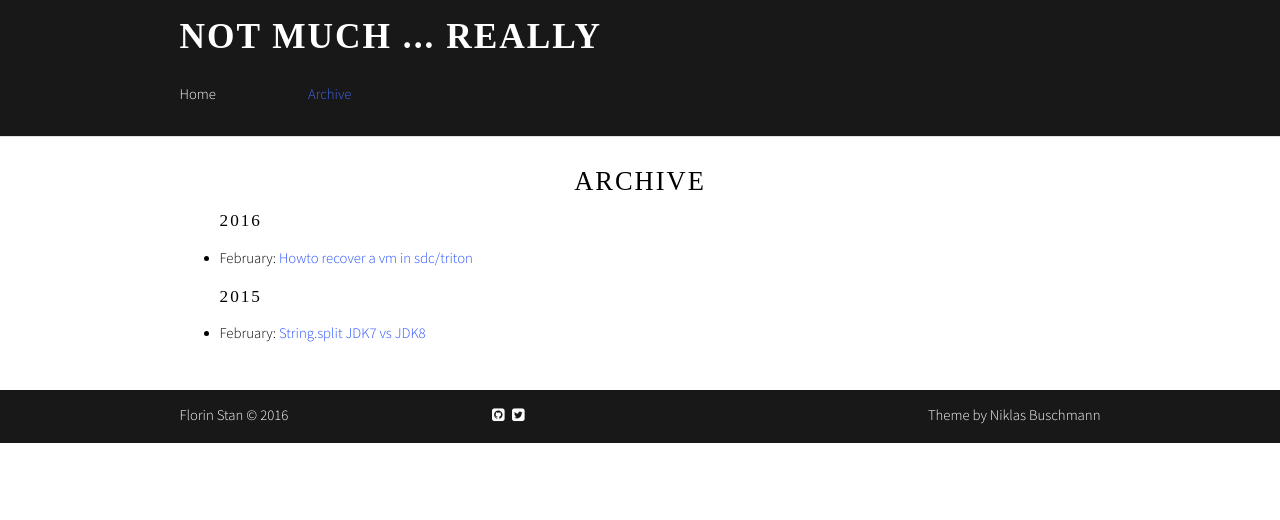
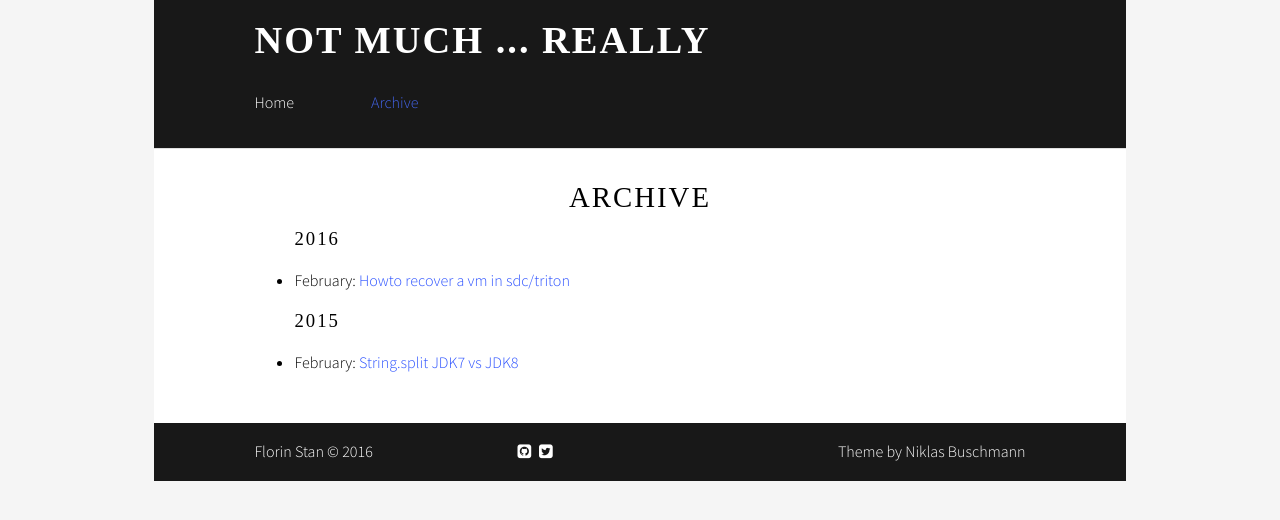
Before and after one commit to namtzigla/namtzigla.github.io, a Jekyll site: the page built from archive.html, in a window 1280 px wide. Shown: the top 520 px of the page. Built offline with Jekyll 4.4.1, drawn with Linux system fonts in a browser that asks for light colours; nearby versions of some CDN libraries; some web fonts are replaced.

Commit message:
style update

```diff
--- a/_config.yml
+++ b/_config.yml
@@ -10,8 +10,8 @@ comments:
 #    isso: "comments.mysite.org"
 
 style:
-#    body: "whitesmoke"
-    padding: 33%
+    body: "whitesmoke"
+    padding: 20%
     anchor: "#46f"
     serif-heading: true
     nav: "#181818"
--- a/_sass/basic.sass
+++ b/_sass/basic.sass
@@ -2,7 +2,7 @@ body
     font-family: "Source Sans Pro", "Calibri", "Helvetica", sans-serif
     font-weight: 300
     font-size: 1.4em
-    font-size: calc(.4vw + .6em)
+    font-size: calc(.5vw + .6em)
     line-height: 1.6
     margin: 0
 
--- a/_sass/mixins.sass
+++ b/_sass/mixins.sass
@@ -11,7 +11,7 @@
 
     @if $is_white
         > *
-            padding: 1em calc(#{$padding} - #{$padding / 2% * 1em})
+            padding: 1em calc(#{$padding} - #{$padding / 5% * 1em})
     @else
         padding: 0 calc(#{$padding * 0.8} - #{$padding * 0.8 / 5% * 1em})
         > *
```
